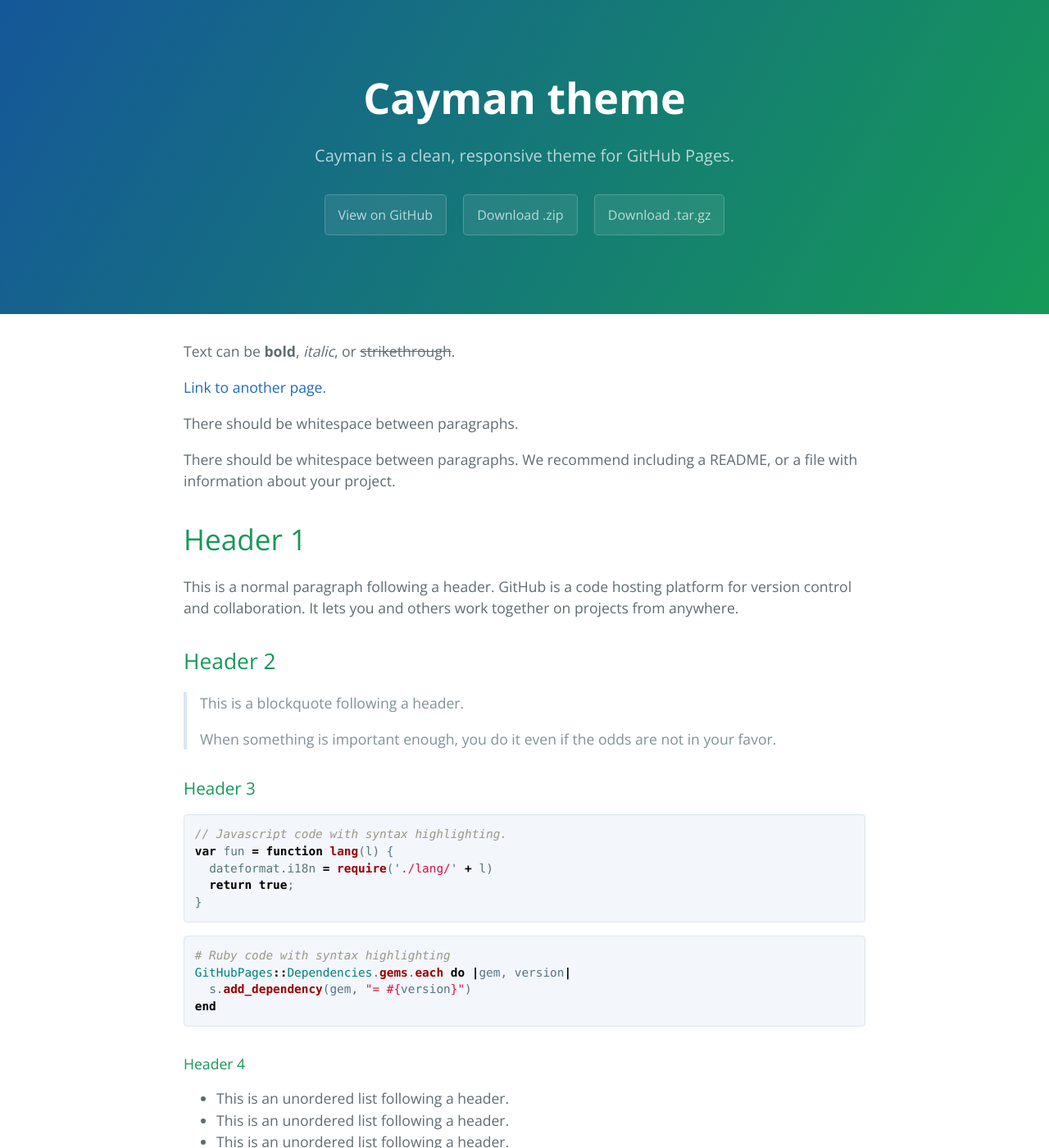
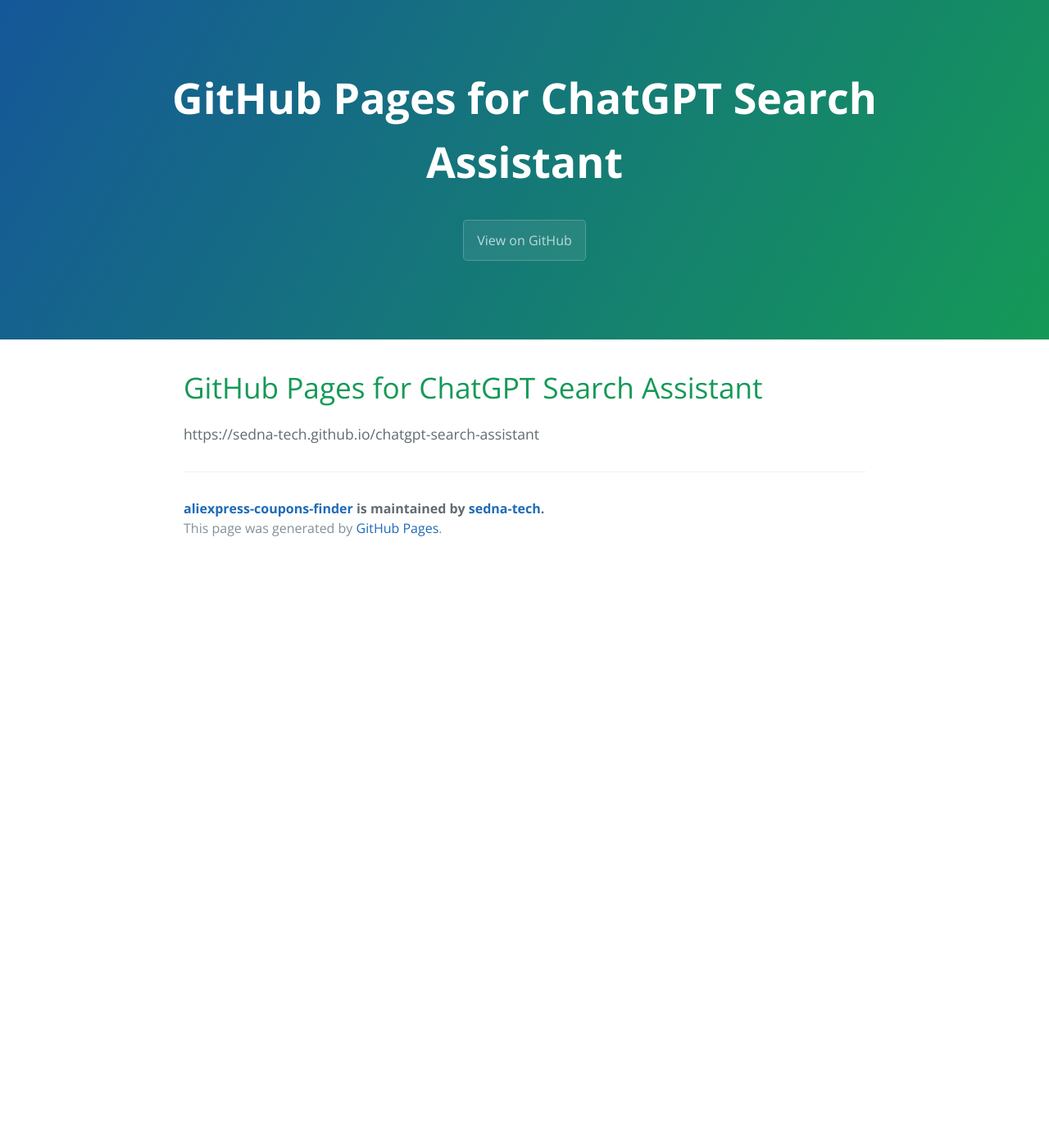
Before and after one commit to sedna-tech/aliexpress-coupons-finder, a Jekyll site: the page built from README.md, in a window 1280 px wide and 1400 px high. Shown: the whole window at 82% size. Built offline with Jekyll 4.4.1, drawn with Linux system fonts in a browser that asks for light colours; our own code applies the rules of GitHub Pages for plain Markdown files; the repository's description, which GitHub fills in, is left out; some of the changed text lies outside the part shown.

````diff
--- a/README.md
+++ b/README.md
@@ -1,116 +1,3 @@
-# The Cayman theme
+# GitHub Pages for ChatGPT Search Assistant
 
-[![.github/workflows/ci.yaml](https://github.com/pages-themes/cayman/actions/workflows/ci.yaml/badge.svg)](https://github.com/pages-themes/cayman/actions/workflows/ci.yaml) [![Gem Version](https://badge.fury.io/rb/jekyll-theme-cayman.svg)](https://badge.fury.io/rb/jekyll-theme-cayman)
-
-*Cayman is a Jekyll theme for GitHub Pages. You can [preview the theme to see what it looks like](http://pages-themes.github.io/cayman), or even [use it today](#usage).*
-
-![Thumbnail of Cayman](thumbnail.png)
-
-## Usage
-
-To use the Cayman theme:
-
-1. Add the following to your site's `_config.yml`:
-
-    ```yml
-    remote_theme: pages-themes/cayman@v0.2.0
-    plugins:
-    - jekyll-remote-theme # add this line to the plugins list if you already have one
-    ```
-
-2. Optionally, if you'd like to preview your site on your computer, add the following to your site's `Gemfile`:
-
-    ```ruby
-    gem "github-pages", group: :jekyll_plugins
-    ```
-
-## Customizing
-
-### Configuration variables
-
-Cayman will respect the following variables, if set in your site's `_config.yml`:
-
-```yml
-title: [The title of your site]
-description: [A short description of your site's purpose]
-```
-
-Additionally, you may choose to set the following optional variables:
-
-```yml
-show_downloads: ["true" or "false" (unquoted) to indicate whether to provide a download URL]
-google_analytics: [Your Google Analytics tracking ID]
-```
-
-### Stylesheet
-
-If you'd like to add your own custom styles:
-
-1. Create a file called `/assets/css/style.scss` in your site
-2. Add the following content to the top of the file, exactly as shown:
-    ```scss
-    ---
-    ---
-
-    @import "{{ site.theme }}";
-    ```
-3. Add any custom CSS (or Sass, including imports) you'd like immediately after the `@import` line
-
-*Note: If you'd like to change the theme's Sass variables, you must set new values before the `@import` line in your stylesheet.*
-
-### Layouts
-
-If you'd like to change the theme's HTML layout:
-
-1. For some changes such as a custom `favicon`, you can add custom files in your local `_includes` folder. The files [provided with the theme](https://github.com/pages-themes/cayman/tree/master/_includes) provide a starting point and are included by the [original layout template](https://github.com/pages-themes/cayman/blob/master/_layouts/default.html).
-2. For more extensive changes, [copy the original template](https://github.com/pages-themes/cayman/blob/master/_layouts/default.html) from the theme's repository<br />(*Pro-tip: click "raw" to make copying easier*)
-3. Create a file called `/_layouts/default.html` in your site
-4. Paste the default layout content copied in the first step
-5. Customize the layout as you'd like
-
-### Customizing Google Analytics code
-
-Google has released several iterations to their Google Analytics code over the years since this theme was first created. If you would like to take advantage of the latest code, paste it into `_includes/head-custom-google-analytics.html` in your Jekyll site.
-
-### Overriding GitHub-generated URLs
-
-Templates often rely on URLs supplied by GitHub such as links to your repository or links to download your project. If you'd like to override one or more default URLs:
-
-1. Look at [the template source](https://github.com/pages-themes/cayman/blob/master/_layouts/default.html) to determine the name of the variable. It will be in the form of `{{ site.github.zip_url }}`.
-2. Specify the URL that you'd like the template to use in your site's `_config.yml`. For example, if the variable was `site.github.url`, you'd add the following:
-    ```yml
-    github:
-      zip_url: http://example.com/download.zip
-      another_url: another value
-    ```
-3. When your site is built, Jekyll will use the URL you specified, rather than the default one provided by GitHub.
-
-*Note: You must remove the `site.` prefix, and each variable name (after the `github.`) should be indent with two space below `github:`.*
-
-For more information, see [the Jekyll variables documentation](https://jekyllrb.com/docs/variables/).
-
-## Roadmap
-
-See the [open issues](https://github.com/pages-themes/cayman/issues) for a list of proposed features (and known issues).
-
-## Project philosophy
-
-The Cayman theme is intended to make it quick and easy for GitHub Pages users to create their first (or 100th) website. The theme should meet the vast majority of users' needs out of the box, erring on the side of simplicity rather than flexibility, and provide users the opportunity to opt-in to additional complexity if they have specific needs or wish to further customize their experience (such as adding custom CSS or modifying the default layout). It should also look great, but that goes without saying.
-
-## Contributing
-
-Interested in contributing to Cayman? We'd love your help. Cayman is an open source project, built one contribution at a time by users like you. See [the CONTRIBUTING file](docs/CONTRIBUTING.md) for instructions on how to contribute.
-
-### Previewing the theme locally
-
-If you'd like to preview the theme locally (for example, in the process of proposing a change):
-
-1. Clone down the theme's repository (`git clone https://github.com/pages-themes/cayman`)
-2. `cd` into the theme's directory
-3. Run `script/bootstrap` to install the necessary dependencies
-4. Run `bundle exec jekyll serve` to start the preview server
-5. Visit [`localhost:4000`](http://localhost:4000) in your browser to preview the theme
-
-### Running tests
-
-The theme contains a minimal test suite, to ensure a site with the theme would build successfully. To run the tests, simply run `script/cibuild`. You'll need to run `script/bootstrap` once before the test script will work.
+https://sedna-tech.github.io/chatgpt-search-assistant
--- a/_config.yml
+++ b/_config.yml
@@ -1,5 +1,3 @@
-title: Cayman theme
-description: Cayman is a clean, responsive theme for GitHub Pages.
-show_downloads: true
+show_downloads: false
 google_analytics:
 theme: jekyll-theme-cayman
--- a/index.md
+++ /dev/null
@@ -1,123 +0,0 @@
----
-layout: default
----
-
-Text can be **bold**, _italic_, or ~~strikethrough~~.
-
-[Link to another page](./another-page.html).
-
-There should be whitespace between paragraphs.
-
-There should be whitespace between paragraphs. We recommend including a README, or a file with information about your project.
-
-# Header 1
-
-This is a normal paragraph following a header. GitHub is a code hosting platform for version control and collaboration. It lets you and others work together on projects from anywhere.
-
-## Header 2
-
-> This is a blockquote following a header.
->
-> When something is important enough, you do it even if the odds are not in your favor.
-
-### Header 3
-
-```js
-// Javascript code with syntax highlighting.
-var fun = function lang(l) {
-  dateformat.i18n = require('./lang/' + l)
-  return true;
-}
-```
-
-```ruby
-# Ruby code with syntax highlighting
-GitHubPages::Dependencies.gems.each do |gem, version|
-  s.add_dependency(gem, "= #{version}")
-end
-```
-
-#### Header 4
-
-*   This is an unordered list following a header.
-*   This is an unordered list following a header.
-*   This is an unordered list following a header.
-
-##### Header 5
-
-1.  This is an ordered list following a header.
-2.  This is an ordered list following a header.
-3.  This is an ordered list following a header.
-
-###### Header 6
-
-| head1        | head two          | three |
-|:-------------|:------------------|:------|
-| ok           | good swedish fish | nice  |
-| out of stock | good and plenty   | nice  |
-| ok           | good `oreos`      | hmm   |
-| ok           | good `zoute` drop | yumm  |
-
-### There's a horizontal rule below this.
-
-* * *
-
-### Here is an unordered list:
-
-*   Item foo
-*   Item bar
-*   Item baz
-*   Item zip
-
-### And an ordered list:
-
-1.  Item one
-1.  Item two
-1.  Item three
-1.  Item four
-
-### And a nested list:
-
-- level 1 item
-  - level 2 item
-  - level 2 item
-    - level 3 item
-    - level 3 item
-- level 1 item
-  - level 2 item
-  - level 2 item
-  - level 2 item
-- level 1 item
-  - level 2 item
-  - level 2 item
-- level 1 item
-
-### Small image
-
-![Octocat](https://github.githubassets.com/images/icons/emoji/octocat.png)
-
-### Large image
-
-![Branching](https://guides.github.com/activities/hello-world/branching.png)
-
-
-### Definition lists can be used with HTML syntax.
-
-<dl>
-<dt>Name</dt>
-<dd>Godzilla</dd>
-<dt>Born</dt>
-<dd>1952</dd>
-<dt>Birthplace</dt>
-<dd>Japan</dd>
-<dt>Color</dt>
-<dd>Green</dd>
-</dl>
-
-```
-Long, single-line code blocks should not wrap. They should horizontally scroll if they are too long. This line should be long enough to demonstrate this.
-```
-
-```
-The final element.
-```
````
Also changed, not shown: another-page.md (deleted, +0 -11 lines), privacy-policy.md (added, +64 -0 lines), thumbnail.png (deleted).
